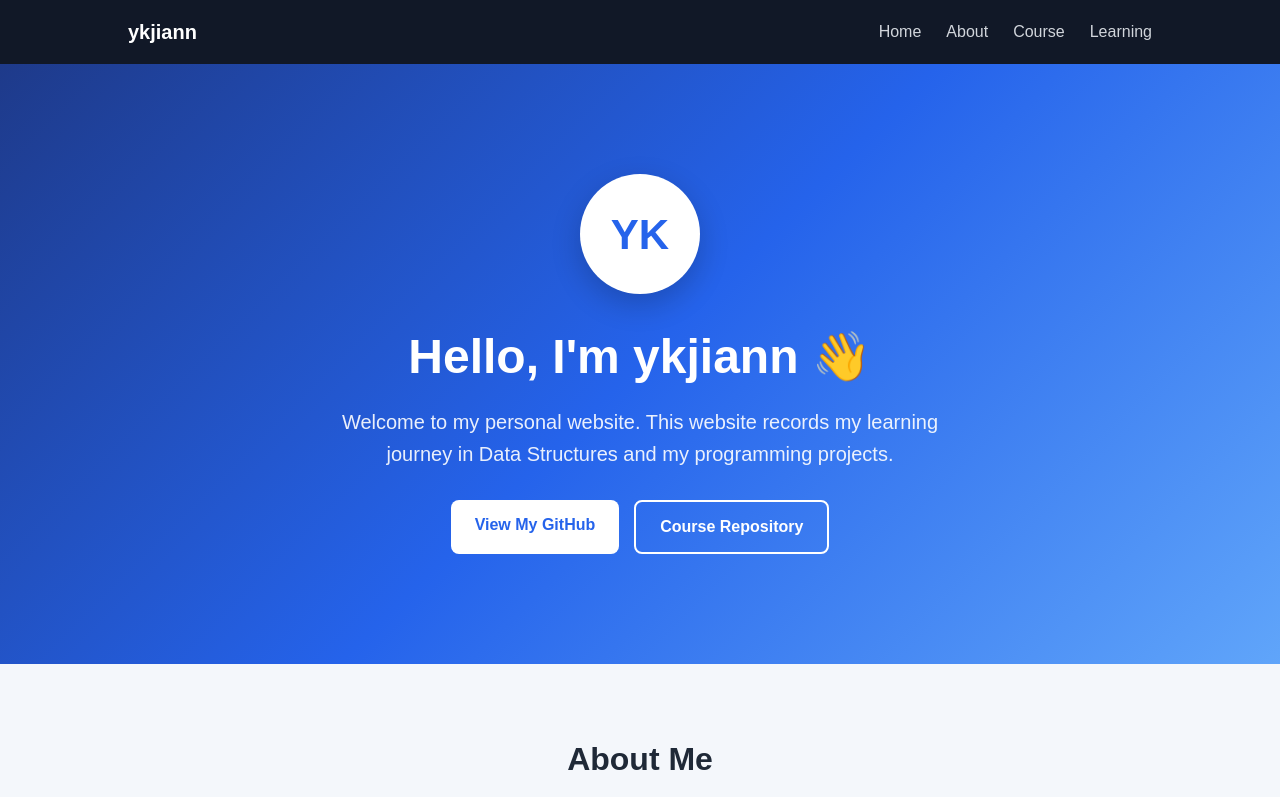
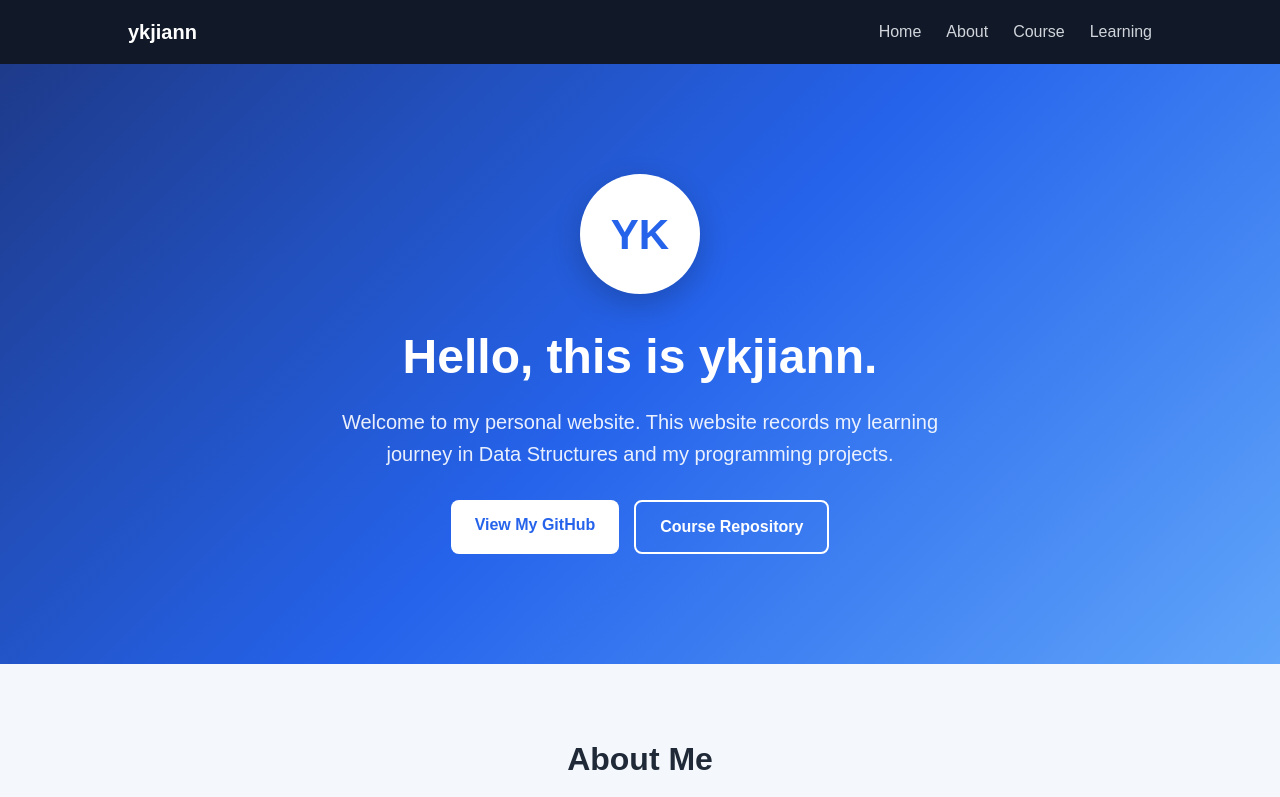
Before and after one commit to ykjiang05-ai/ykjiang05-ai.github.io, a plain HTML site: page index.html in a window 1280 px wide. Shown: the top 797 px of the page. Drawn offline with Linux system fonts and the light colour scheme.

Commit message:
Update greeting message in index.html

```diff
--- a/index.html
+++ b/index.html
@@ -287,7 +287,7 @@
 
         <div class="avatar">YK</div>
 
-        <h1>Hello, I'm ykjiann 👋</h1>
+        <h1>Hello, this is ykjiann. </h1>
 
         <p>
             Welcome to my personal website.
```
